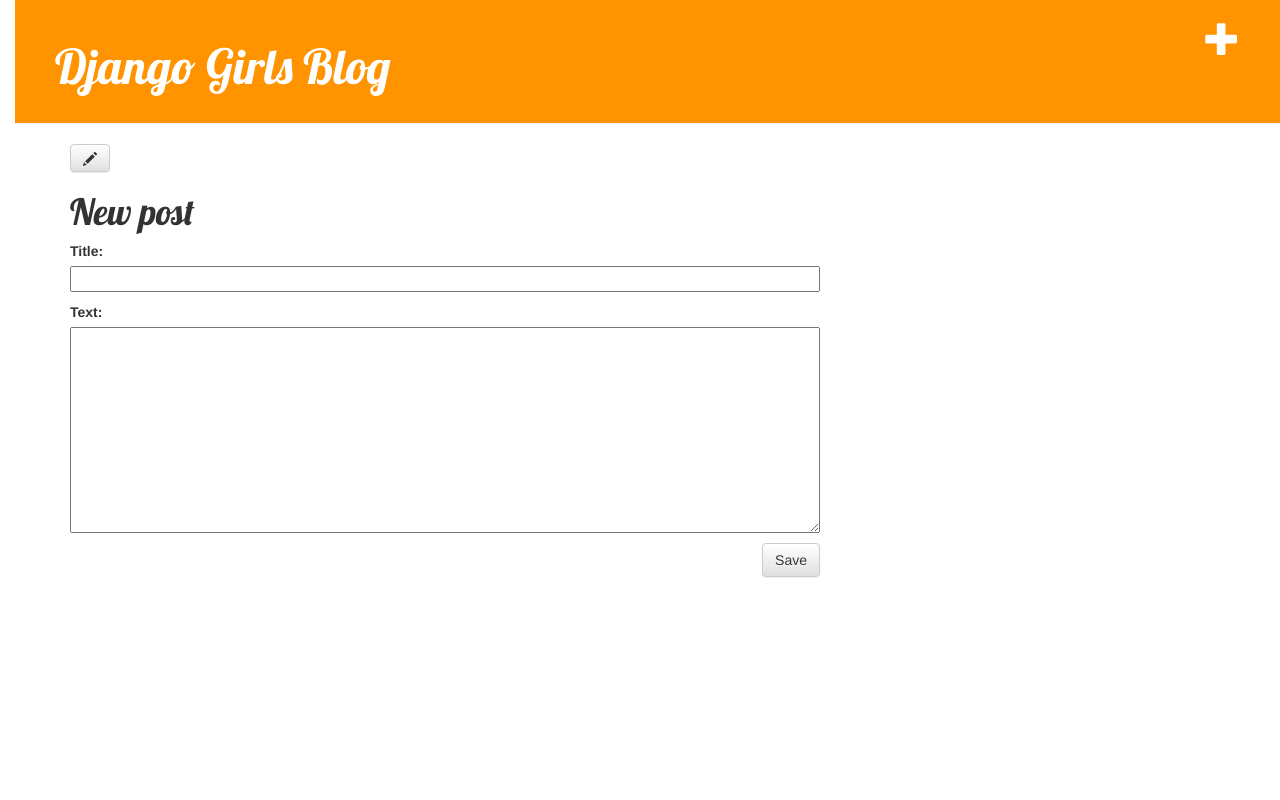
After one commit to sigenogoro/sample_django, a Django app: page /post/new/ in a window 1280 px wide. The commit adds this page. Run offline with Django 3.2, Linux system fonts and the light colour scheme; a user stored in the database is signed in; some libraries are stand-ins or nearby versions.

Commit message:
sample完成!

```diff
--- /dev/null
+++ b/blog/form.py
@@ -0,0 +1,7 @@
+from django import forms
+from .models import Post
+
+class PostForm(forms.ModelForm):
+    class Meta:
+        model = Post
+        fields = ('title', 'text')
--- /dev/null
+++ b/blog/templates/blog/base.html
@@ -0,0 +1,26 @@
+{% load static %}
+<html>
+    <head>
+        <title>Django Girls blog</title>
+        <link rel="stylesheet" href="//maxcdn.bootstrapcdn.com/bootstrap/3.2.0/css/bootstrap.min.css">
+        <link rel="stylesheet" href="//maxcdn.bootstrapcdn.com/bootstrap/3.2.0/css/bootstrap-theme.min.css">
+        <link href='//fonts.googleapis.com/css?family=Lobster&subset=latin,latin-ext' rel='stylesheet' type='text/css'>
+        <link rel="stylesheet" href="{% static 'blog/blog.css' %}">
+    </head>
+    <body>
+        <div class="page-header">
+            {% if user.is_authenticated %}
+                <a href="{% url 'post_new' %}" class="top-menu"><span class="glyphicon glyphicon-plus"></span></a>
+            {% endif %}
+            <h1><a href="/">Django Girls Blog</a></h1>
+        </div>
+        <div class="content container">
+            <div class="row">
+                <div class="col-md-8">
+                    {% block content %}
+                    {% endblock %}
+                </div>
+            </div>
+        </div>
+    </body>
+</html>
--- /dev/null
+++ b/blog/templates/blog/post_edit.html
@@ -0,0 +1,12 @@
+{% extends 'blog/base.html' %}
+
+{% block content %}
+    {% if user.is_authenticated %}
+        <a class="btn btn-default" href="{% url 'post_edit' pk=post.pk %}"><span class="glyphicon glyphicon-pencil"></span></a>
+    {% endif %}
+    <h1>New post</h1>
+    <form method="POST" class="post-form">{% csrf_token %}
+        {{ form.as_p }}
+        <button type="submit" class="save btn btn-default">Save</button>
+    </form>
+{% endblock %}
--- a/blog/urls.py
+++ b/blog/urls.py
@@ -1,6 +1,10 @@
 from django.urls import path
 from . import views
 
-urlpatterns = {
-    path('', views.post_list, name='post_list') #viewファイルのpost_listをさ探している
-}
+
+urlpatterns = [
+    path('', views.post_list, name='post_list'), #viewファイルのpost_listをさ探している
+    path('post/<int:pk>/', views.post_detail, name='post_detail'),
+    path('post/new/', views.post_new, name='post_new'),
+    path('post/<int:pk>/edit/', views.post_edit, name='post_edit')
+]
--- a/blog/views.py
+++ b/blog/views.py
@@ -1,6 +1,43 @@
-from django.shortcuts import render
+from django.shortcuts import render, get_object_or_404
 from .models import Post #.modelsにすると、model.pyのPostクラスを引っ張れる
+                         #.model.py と views.pyは同じファイルにあるため、「.」を入れるだけで、ディレクトリを移動できる
+from django.utils import timezone
+from .form import PostForm
+from django.shortcuts import redirect
 
 # Create your views here.
 def post_list(request):
-    return render(request, 'blog/post_list.html', {})
+    posts = Post.objects.all() #クエリメソッド
+    return render(request, 'blog/post_list.html', {'posts': posts}) #posts辞書を作っている
+
+
+def post_detail(request, pk):
+    post = get_object_or_404(Post, pk=pk)
+    return render(request, 'blog/post_detail.html', {'post': post})
+
+def post_new(request):
+    if request.method == "POST":
+        form = PostForm(request.POST)
+        if form.is_valid():
+            post = form.save(commit=False)
+            post.author = request.user
+            post.published_date = timezone.now()
+            post.save()
+            return redirect('post_detail', pk=post.pk)
+    else:
+        form = PostForm()
+    return render(request, 'blog/post_edit.html', {'form': form})
+
+def post_edit(request, pk):
+    post = get_object_or_404(Post, pk=pk)
+    if request.method == "POST":
+        form = PostForm(request.POST, instance=post)
+        if form.is_valid():
+            post = form.save(commit=False)
+            post.author = request.user
+            post.published_date = timezone.now()
+            post.save()
+            return redirect('post_detail', pk=post.pk)
+    else:
+        form = PostForm(instance=post)
+    return render(request, 'blog/post_edit.html', {'form': form})
--- a/samplesite/urls.py
+++ b/samplesite/urls.py
@@ -16,6 +16,8 @@
 from django.contrib import admin
 from django.urls import path, include
 
+
+
 urlpatterns = [
     path('admin/', admin.site.urls),
     path('', include('blog.urls')),
--- /dev/null
+++ b/static/blog/blog.css
@@ -0,0 +1,54 @@
+h1 a{
+    color: #FCA205;
+    font-family: 'Lobster';
+}
+body {
+    padding-left: 15px;
+}
+
+.page-header {
+    background-color: #ff9400;
+    margin-top: 0;
+    padding: 20px 20px 20px 40px;
+}
+
+.page-header h1, .page-header h1 a, .page-header h1 a:visited, .page-header h1 a:active {
+    color: #ffffff;
+    font-size: 36pt;
+    text-decoration: none;
+}
+
+.content {
+    margin-left: 40px;
+}
+
+h1, h2, h3, h4 {
+    font-family: 'Lobster', cursive;
+}
+
+.date {
+    color: #828282;
+}
+
+.save {
+    float: right;
+}
+
+.post-form textarea, .post-form input {
+    width: 100%;
+}
+
+.top-menu, .top-menu:hover, .top-menu:visited {
+    color: #ffffff;
+    float: right;
+    font-size: 26pt;
+    margin-right: 20px;
+}
+
+.post {
+    margin-bottom: 70px;
+}
+
+.post h1 a, .post h1 a:visited {
+    color: #000000;
+}
```
Also changed, not shown: blog/templates/blog/post_detail.html (added, +14 -0 lines), blog/templates/blog/post_list.html (+12 -21 lines), samplesite/settings.py (+8 -2 lines), db.sqlite3.
